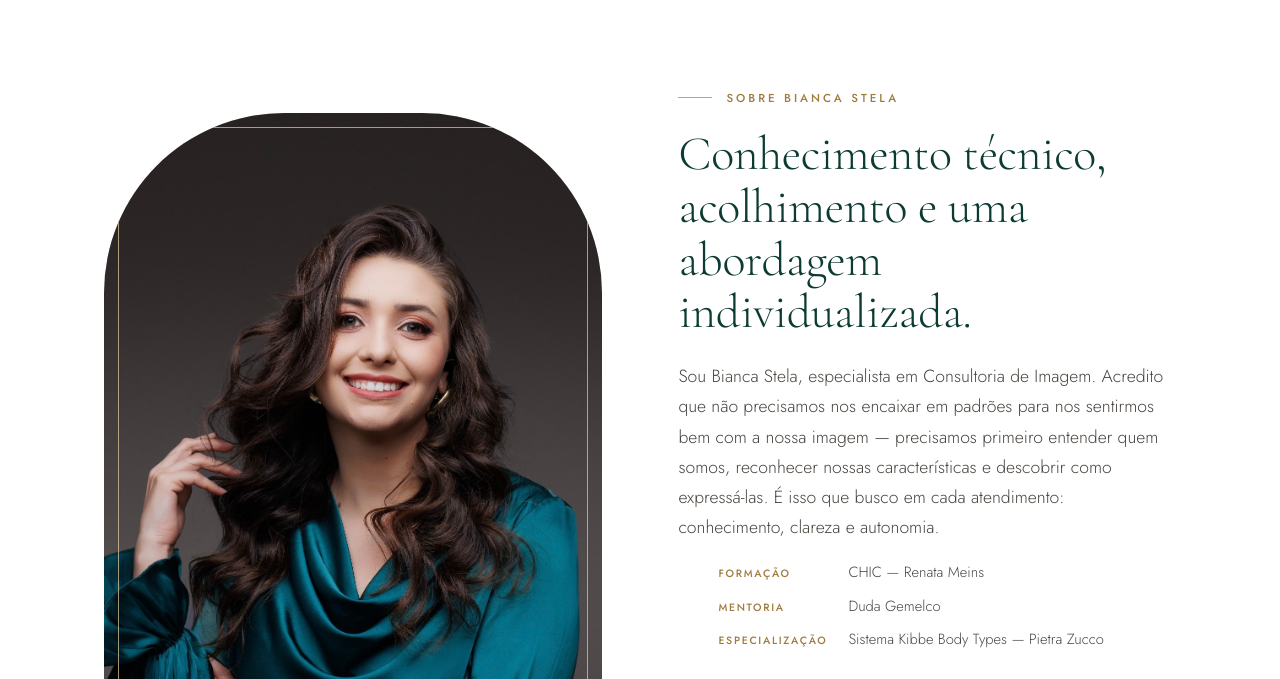
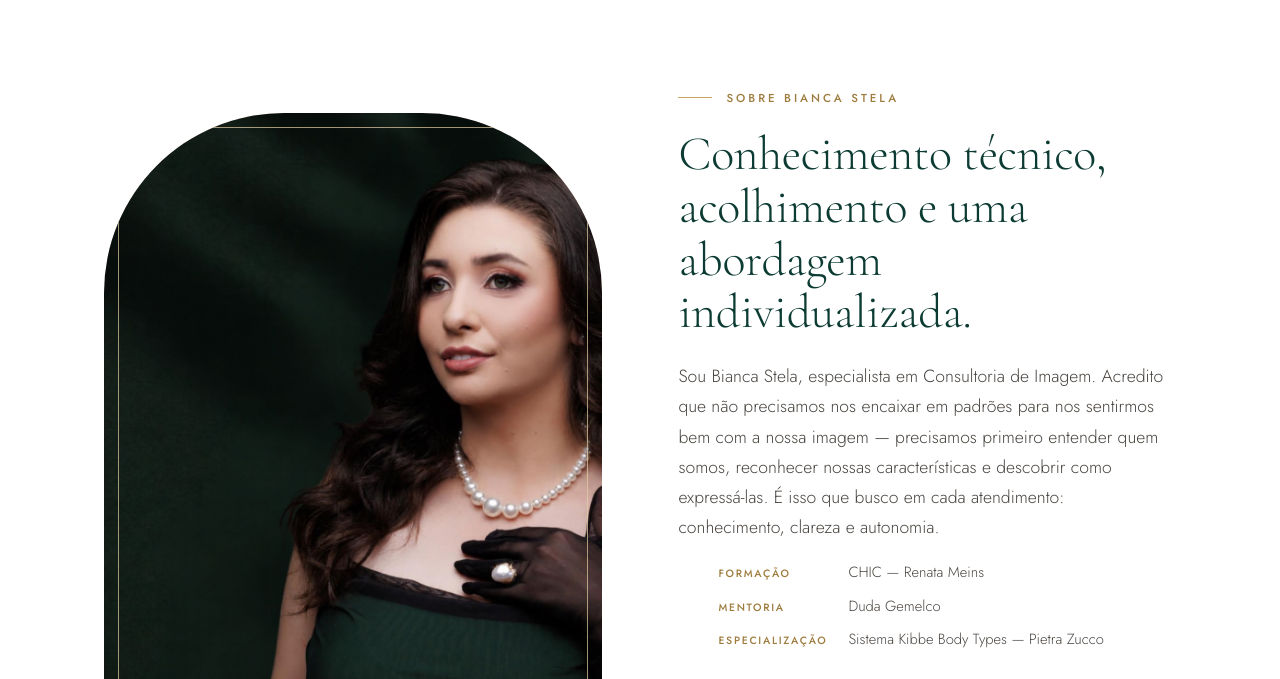
Before and after one commit to Greycielen/bianca-stela, a plain HTML site: page index.html in a window 1280 px wide. Shown: the part 6270-6949 px from the top of the page. Drawn offline with nearby package versions, Linux system fonts and the light colour scheme.

Commit message:
Troca a foto da seção Sobre pelo retrato editorial (Bia3)
Co-Authored-By: Claude Opus 4.8 <noreply@anthropic.com>

```diff
--- a/index.html
+++ b/index.html
@@ -621,7 +621,7 @@ em.gold{font-style:italic; font-weight:300; background:var(--gold-leaf); -webkit
     <div class="split reveal">
       <div class="split-media">
         <div class="frame arch">
-          <img src="assets/bianca-sobre.png" alt="Bianca Stela, especialista em consultoria de imagem" loading="lazy" style="object-position:center 12%">
+          <img src="assets/bianca-retrato.jpg" alt="Bianca Stela, especialista em consultoria de imagem" loading="lazy">
           <span class="frame-rule"></span>
         </div>
       </div>
```
Also changed, not shown: assets/bianca-retrato.jpg (added).
